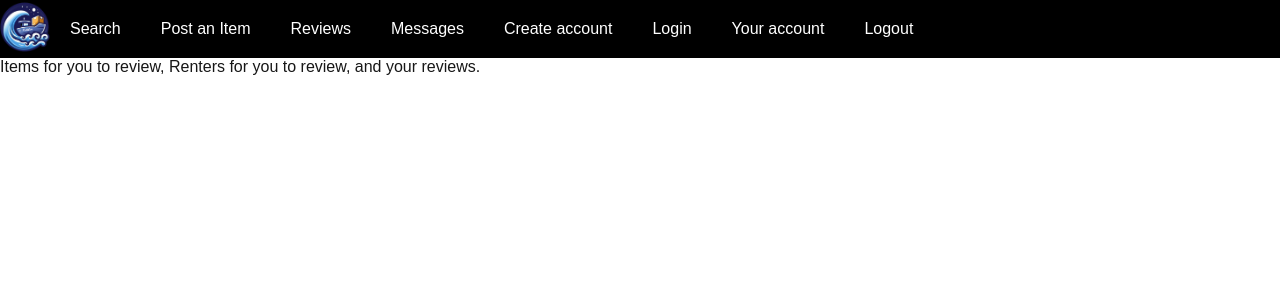
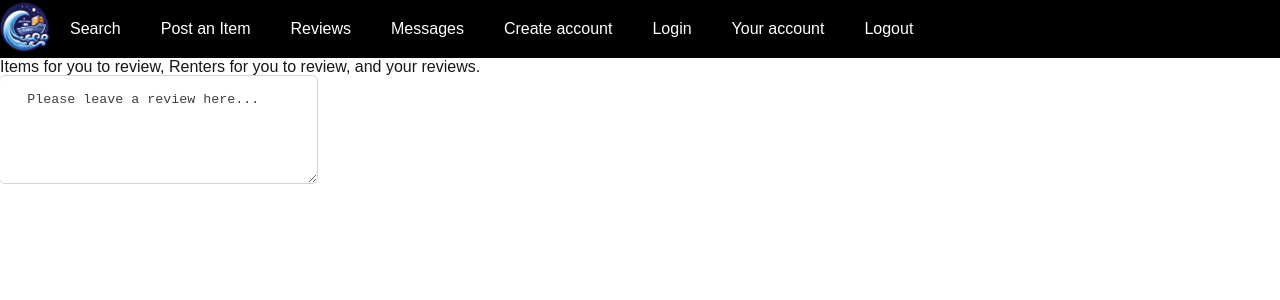
Before and after one commit to DavidHolleman/RentWave, a Next.js app: page /review in a window 1280 px wide. Shown: the top 300 px of the page. Built offline with nearby package versions, Linux system fonts and the light colour scheme.

Commit message:
update review

```diff
--- a/app/review/page.tsx
+++ b/app/review/page.tsx
@@ -1,5 +1,13 @@
-export default function Review() {
-      return (
-            <p> Items for you to review, Renters for you to review, and your reviews. </p>
-      );
-}
+
+
+export default function Review()
+{ return (
+<div className="boxone">
+      <p> Items for you to review, Renters for you to review, and your reviews. </p>
+      <textarea rows="5" cols="33"> Please leave a review here... </textarea>
+       </div> );
+
+
+
+
+      }
```
